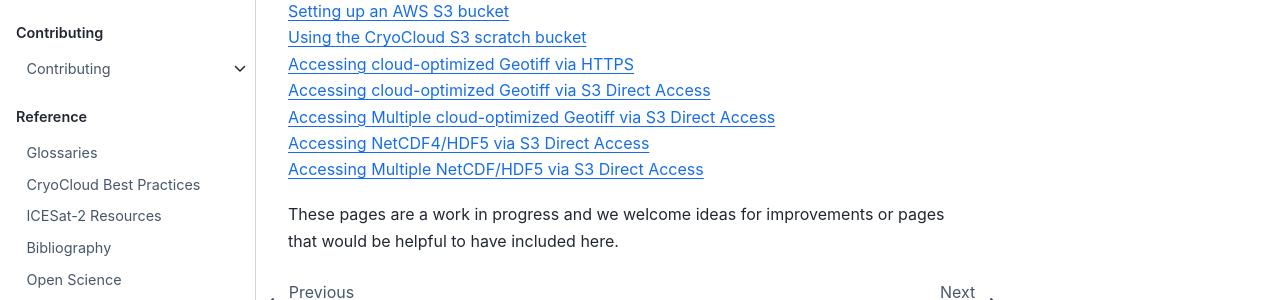
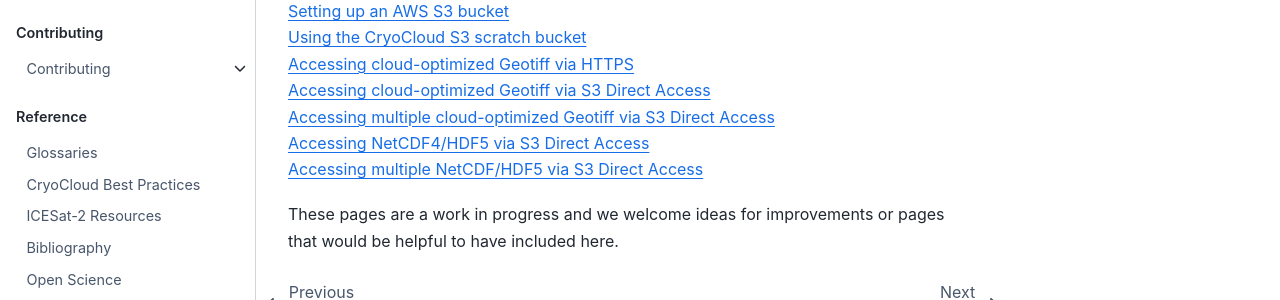
Before and after one commit to CryoInTheCloud/CryoCloudWebsite, a Jupyter Book: the page built from book/how_tos/index.md, in a window 1280 px wide and 1089 px high. Shown: the part 675-975 px from the top of the window. Built offline with Jupyter Book 1.0.4 settings and Sphinx 7.4.7 and the Sphinx Book theme 1.1.4, drawn with Linux system fonts in a browser that asks for light colours; pages that are not in the unit, such as notebooks, are missing from menus.

```diff
--- a/book/how_tos/index.md
+++ b/book/how_tos/index.md
@@ -19,9 +19,9 @@ will be useful for working on a JupyterHub, and examples for accessing data from
 [Using the CryoCloud S3 scratch bucket](./data_access/CryoCloudScratchBucket.ipynb) \
 [Accessing cloud-optimized Geotiff via HTTPS](../external/Earthdata_Cloud__Single_File__HTTPS_Access_COG_Example.ipynb) \
 [Accessing cloud-optimized Geotiff via S3 Direct Access](../external/Earthdata_Cloud__Single_File_Direct_S3_Access_COG_Example.ipynb) \
-[Accessing Multiple cloud-optimized Geotiff via S3 Direct Access](../external/Multi-File_Direct_S3_Access_COG_Example.ipynb) \
+[Accessing multiple cloud-optimized Geotiff via S3 Direct Access](../external/Multi-File_Direct_S3_Access_COG_Example.ipynb) \
 [Accessing NetCDF4/HDF5 via S3 Direct Access](../external/Earthdata_Cloud__Single_File__Direct_S3_Access_NetCDF4_Example.ipynb) \
-[Accessing Multiple NetCDF/HDF5 via S3 Direct Access](../external/Multi-File_Direct_S3_Access_NetCDF_Example.ipynb)
+[Accessing multiple NetCDF/HDF5 via S3 Direct Access](../external/Multi-File_Direct_S3_Access_NetCDF_Example.ipynb)
 
 These pages are a work in progress and we welcome ideas for improvements or pages that would be helpful to
 have included here.
```
